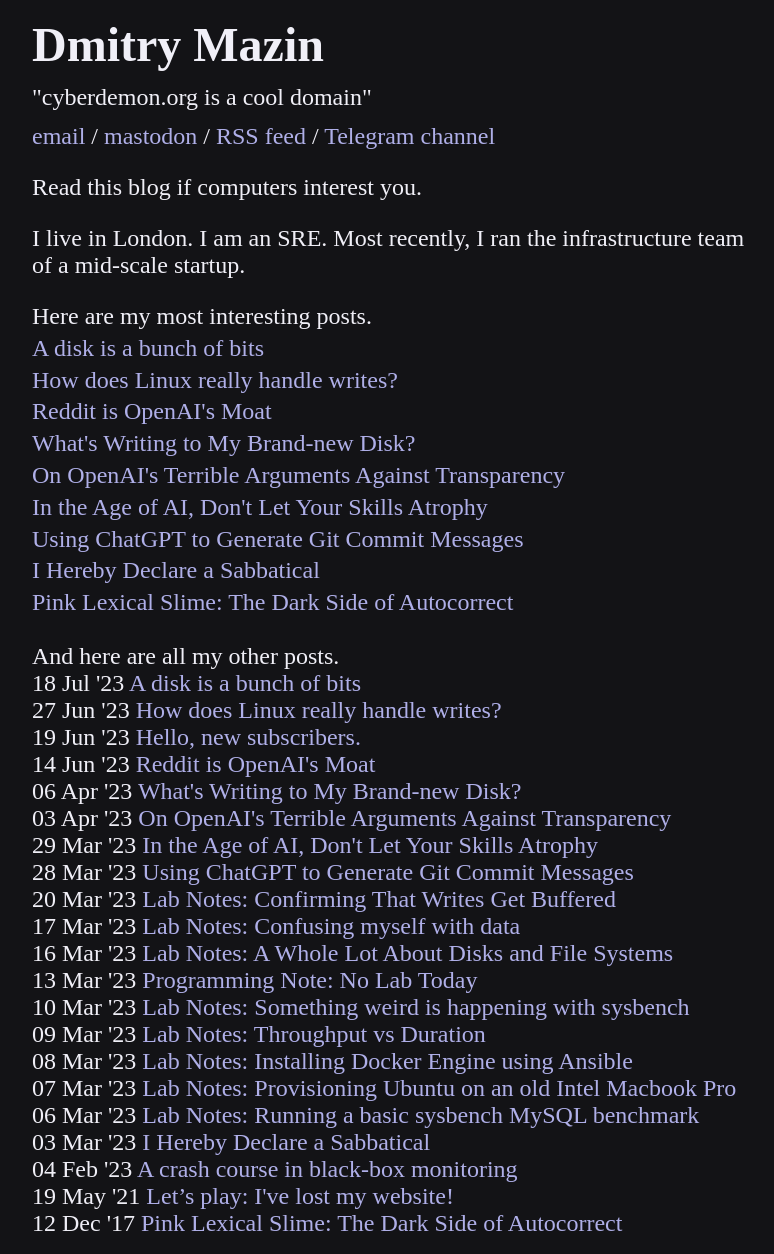
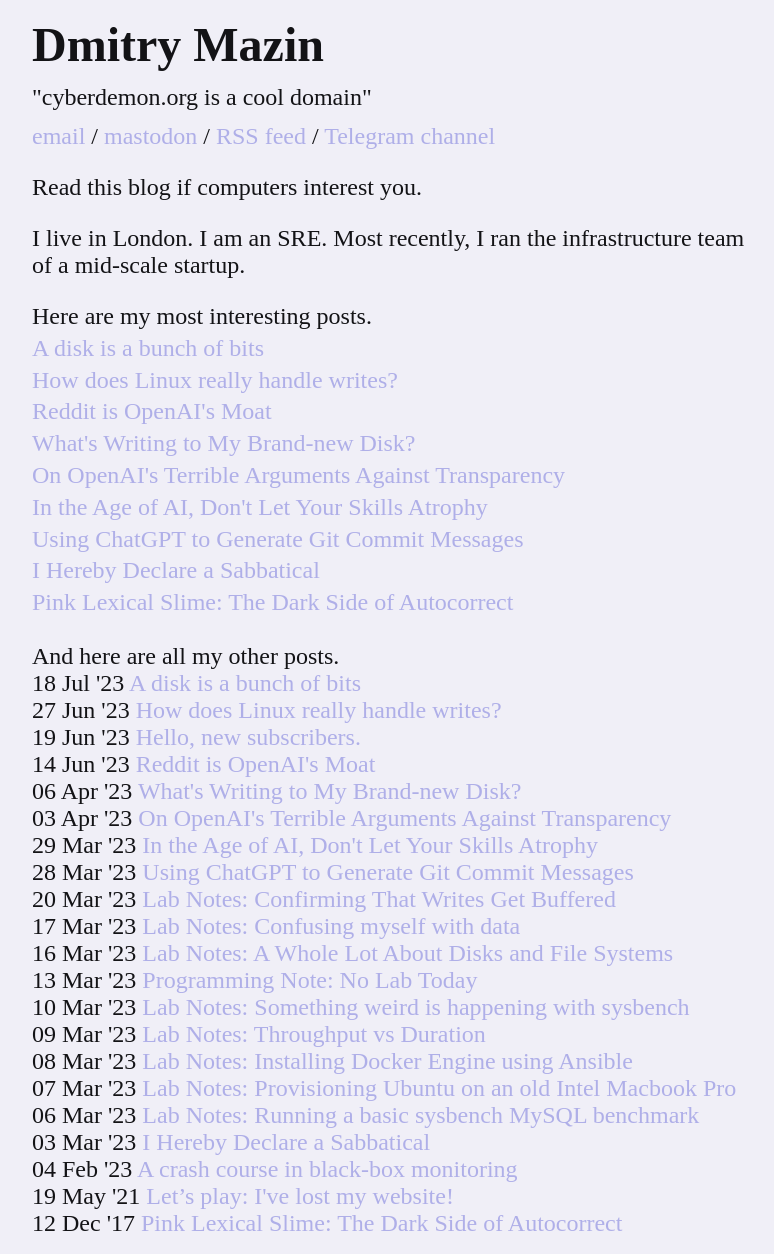
Before and after one commit to dmazin/dmazin.github.io, a Jekyll site: the page built from index.html, in a window 1280 px wide. Shown: the whole page, without its empty margins (248-1022 px from the left). Built offline with Jekyll 4.4.1, drawn with Linux system fonts in a browser that asks for light colours.

Commit message:
light/dark for index

```diff
--- a/assets/index.css
+++ b/assets/index.css
@@ -1,52 +1,80 @@
+:root {
+  --color-background: #f0eff7;
+  --color-text: #131316;
+  --color-link: #afafe8;
+  --color-link-visited: #7979c0;
+  --color-link-hover: #8a8ad1;
+}
+
+@media (prefers-color-scheme: dark) {
+  :root {
+    --color-background: #131316;
+    --color-text: #f0eff7;
+    --color-link: #afafe8;
+    --color-link-visited: #7979c0;
+    --color-link-hover: #8a8ad1;
+  }
+}
+
 body {
   margin: 0;
   padding: 5px;
   font-size: 24px;
   text-align: center;
   font-family: "New York", "Times New Roman", serif;
-  background-color: #131316;
-  color: #f0eff7;
-  /* font-family: Monaco, Menlo, monospace; */
+  background-color: var(--color-background);
+  color: var(--color-text);
 }
+
 body .cyberdemon-h4 {
   height: 2em;
   width: 2em;
 }
+
 h4.slogan {
   margin-top: 0.5em;
   margin-bottom: -0.5em;
   font-size: 1em;
   font-weight: normal;
 }
+
 body div.main-heading * {
   display: inline;
 }
+
 ul {
   margin: 0;
   padding: 0;
   list-style: none;
 }
+
 ul.featured-posts li {
   margin-top: 0.2em;
 }
+
 .index-illustration {
   max-width: 664px;
 }
+
 @media screen and (max-width: 664px) {
   .index-illustration {
     max-width: 100%;
   }
 }
+
 a {
-  color: #afafe8;
+  color: var(--color-link);
   text-decoration: none;
 }
+
 a:visited {
-  color: #7979c0;
+  color: var(--color-link-visited);
 }
+
 a:hover {
-  color: #8a8ad1;
+  color: var(--color-link-hover);
 }
+
 .content {
   margin: 0.5em;
 }
```
